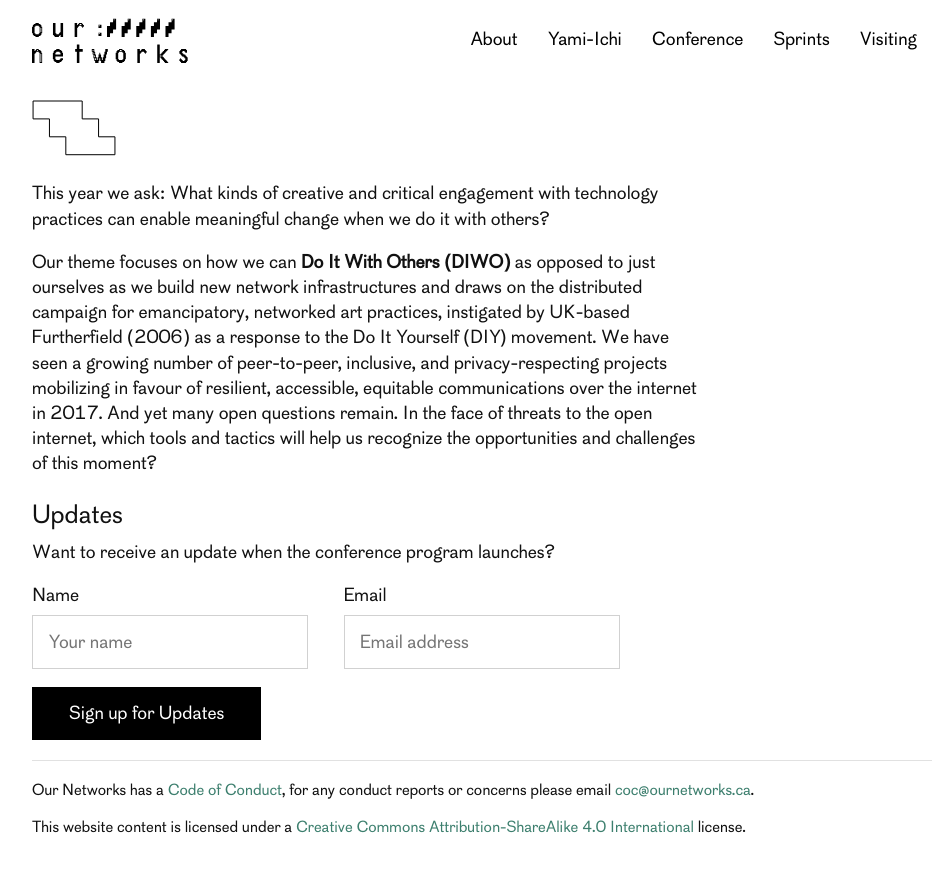
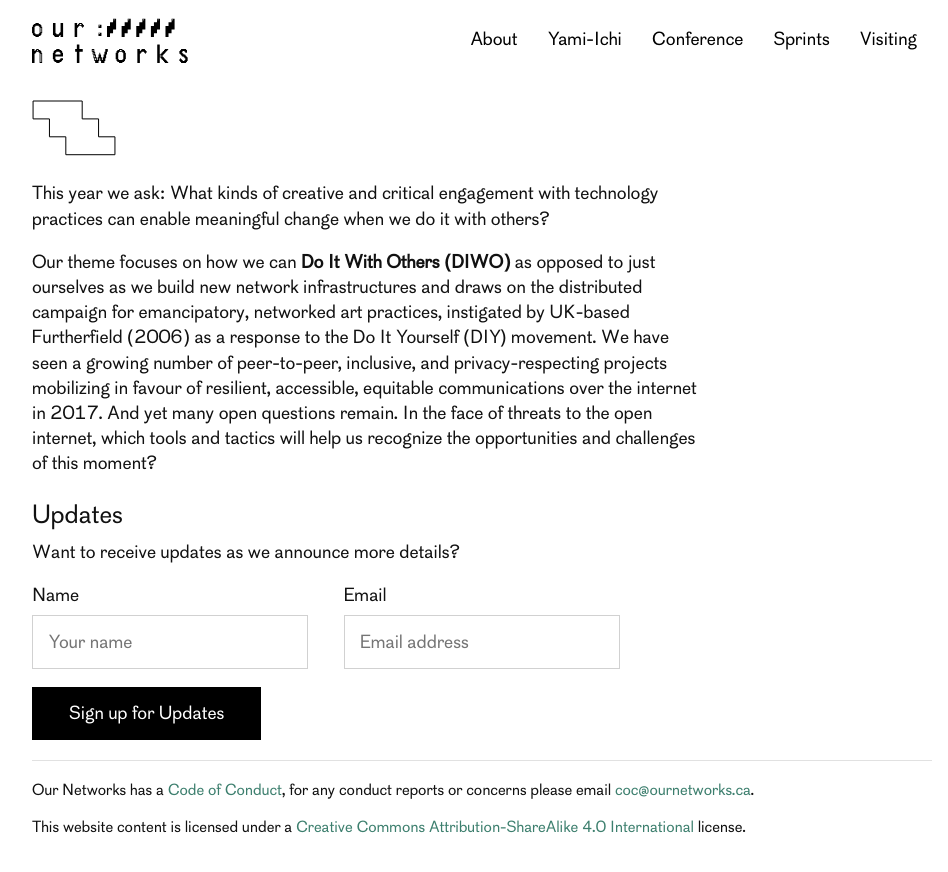
Before and after one commit to ournetworks/ournetworks.ca, a Jekyll site: the page built from index.md, in a window 1280 px wide and 900 px high, scrolled down 763 px. Shown: the top 872 px of the window, without its empty margins (158-1106 px from the left). Built offline with Jekyll 4.4.1, drawn with Linux system fonts in a browser that asks for light colours.

Commit message:
switch to generic updates tagline

```diff
--- a/index.md
+++ b/index.md
@@ -26,7 +26,7 @@
 
 ### Updates
 
-Want to receive an update when the conference program launches?
+Want to receive updates as we announce more details?
 
 <form action="https://formspree.io/orga@ournetworks.ca" method="POST">
   <div class="row form-group">
```
